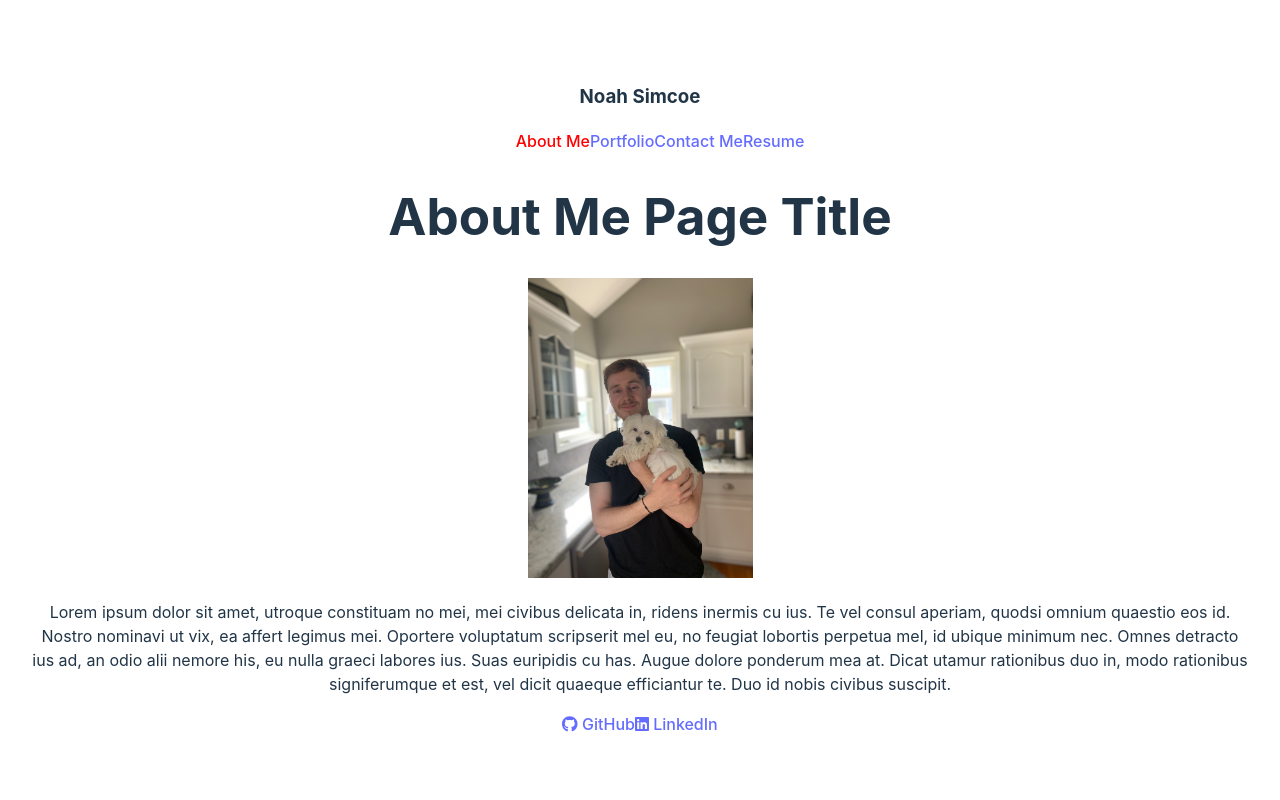
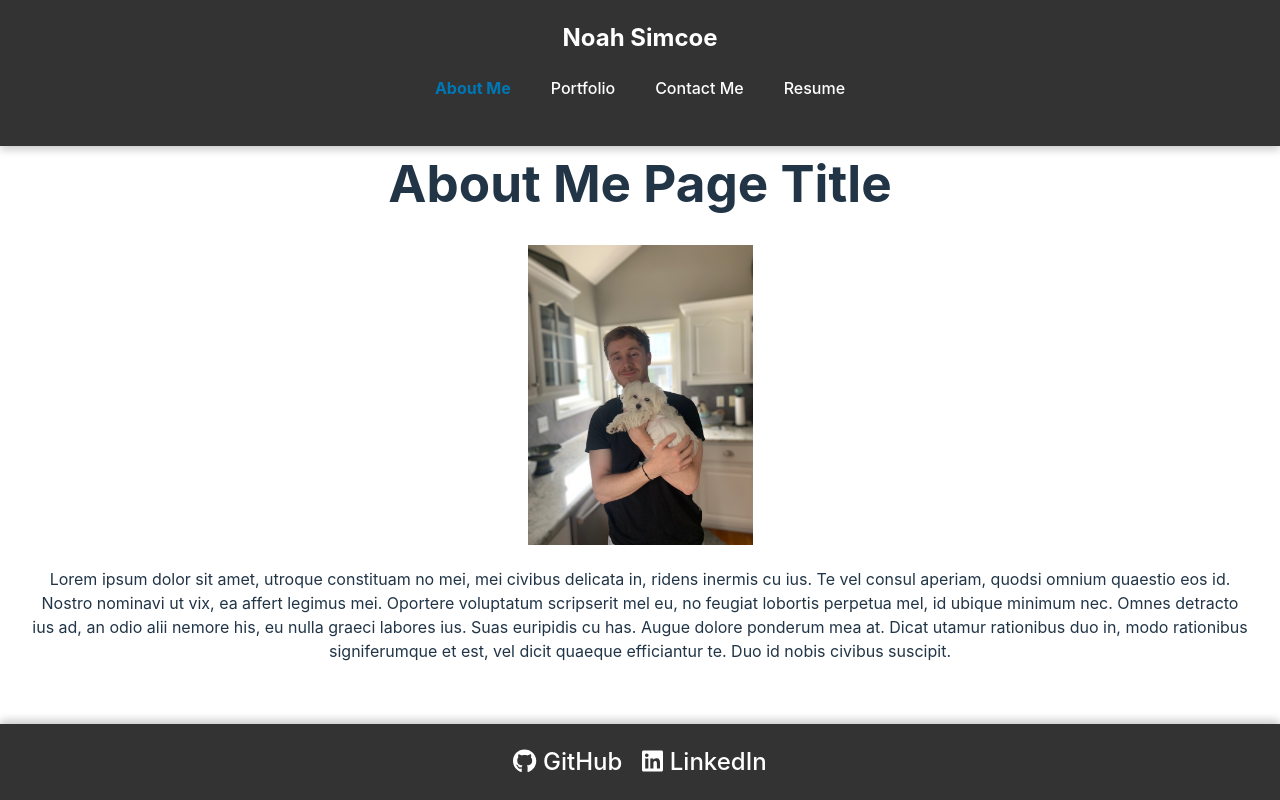
Before and after one commit to noahsimcoe/Noah-React-Portfolio, a React (Vite) app: page / in a window 1280 px wide. Built offline with nearby package versions, Linux system fonts and the light colour scheme.

Commit message:
added styling to the header and footer of the applicaiton

```diff
--- a/src/App.css
+++ b/src/App.css
@@ -6,9 +6,104 @@
 }
 
 .active {
-  color: #FF0000; /* Change the font color to red for current page */
+  color: #0077b5; /* Change the font color to red for current page */
 }
 
 a:hover {
   color: #000; /* Keep the font color black on hover */
 }
+
+.footer {
+  background-color: #333;
+  padding: 20px;
+  text-align: center;
+}
+
+.footer a {
+  color: #fff;
+  font-size: 24px;
+  margin: 0 10px;
+  text-decoration: none;
+}
+
+.footer a:hover {
+  color: #0077b5; /* Change color on hover (LinkedIn) */
+}
+
+nav {
+  background-color: #333; /* Background color for the header */
+  padding: 20px; /* Add padding to create some spacing around the content */
+  text-align: center; /* Center the content horizontally */
+
+  /* Optionally, add a box shadow for a subtle depth effect */
+  box-shadow: 0px 4px 8px rgba(0, 0, 0, 0.2);
+}
+
+/* Navigation links in the header */
+nav a {
+  color: #fff; /* Text color for the links */
+  text-decoration: none; /* Remove underlines from the links */
+
+  /* Add padding and margin to style the links */
+  padding: 10px;
+  margin: 0 10px;
+  font-size: 16px; /* Adjust font size as needed */
+}
+
+nav a:hover {
+  /* Change link color on hover */
+  color: #0077b5;
+}
+
+/* Center the logo or header title */
+nav h3 {
+  margin: 0;
+  font-size: 24px; /* Adjust the font size for your title */
+  color: #fff; /* Text color for the title */
+}
+
+/* Style the navigation menu, if applicable */
+nav ul {
+  list-style-type: none; /* Remove default list bullets */
+  padding: 0;
+  display: flex; /* Display navigation links in a row */
+
+  /* Optionally, align navigation links horizontally and add spacing */
+  justify-content: center;
+  margin-top: 10px;
+}
+
+/* Style list items within the navigation menu */
+nav li {
+  margin: 0 10px; /* Add spacing between menu items */
+}
+
+/* Active link styles */
+nav a.active {
+  font-weight: bold; /* Style the active link differently */
+}
+
+nav {
+  position: fixed;
+  top: 0;
+  left: 0;
+  right: 0;
+  background-color: #333;
+  padding: 20px;
+  text-align: center;
+  box-shadow: 0px 4px 8px rgba(0, 0, 0, 0.2);
+  z-index: 1000; /* Ensure the header is on top of other content */
+}
+
+/* Footer styles */
+.footer {
+  position: fixed;
+  bottom: 0;
+  left: 0;
+  right: 0;
+  background-color: #333;
+  padding: 20px;
+  text-align: center;
+  box-shadow: 0px -4px 8px rgba(0, 0, 0, 0.2);
+  z-index: 1000; /* Ensure the footer is on top of other content */
+}
--- a/src/components/Footer.jsx
+++ b/src/components/Footer.jsx
@@ -4,7 +4,7 @@ import { faGithub, faLinkedin } from '@fortawesome/free-brands-svg-icons';
 export default function Footer() {
     return (
         <>
-            <div>
+            <div class="footer">
                 <a href="https://github.com/noahsimcoe" target="_blank" rel="noopener noreferrer">
                     <FontAwesomeIcon icon={faGithub} /> GitHub
                 </a>
```
Also changed, not shown: src/index.css (line endings or trailing spaces).
